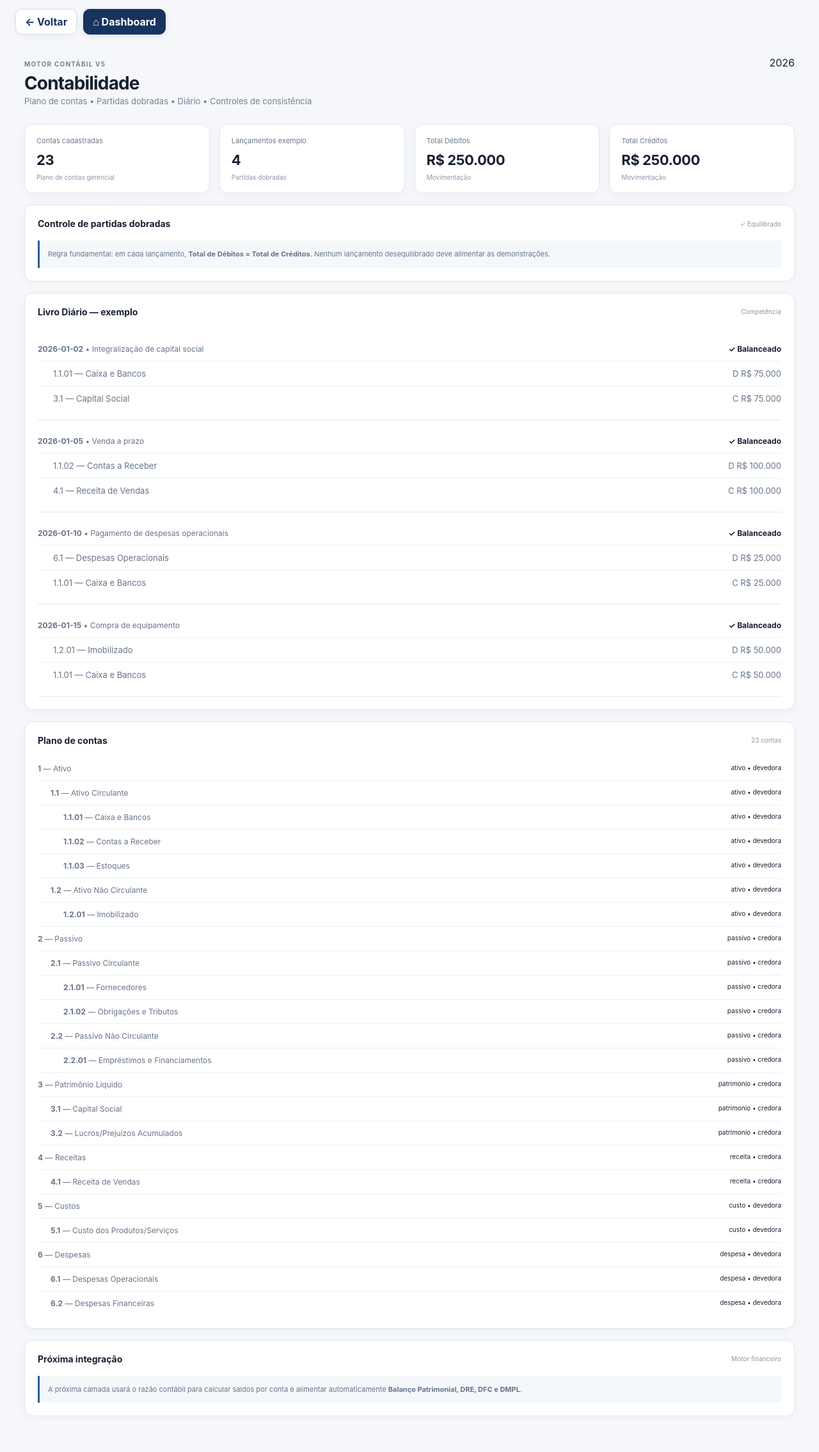
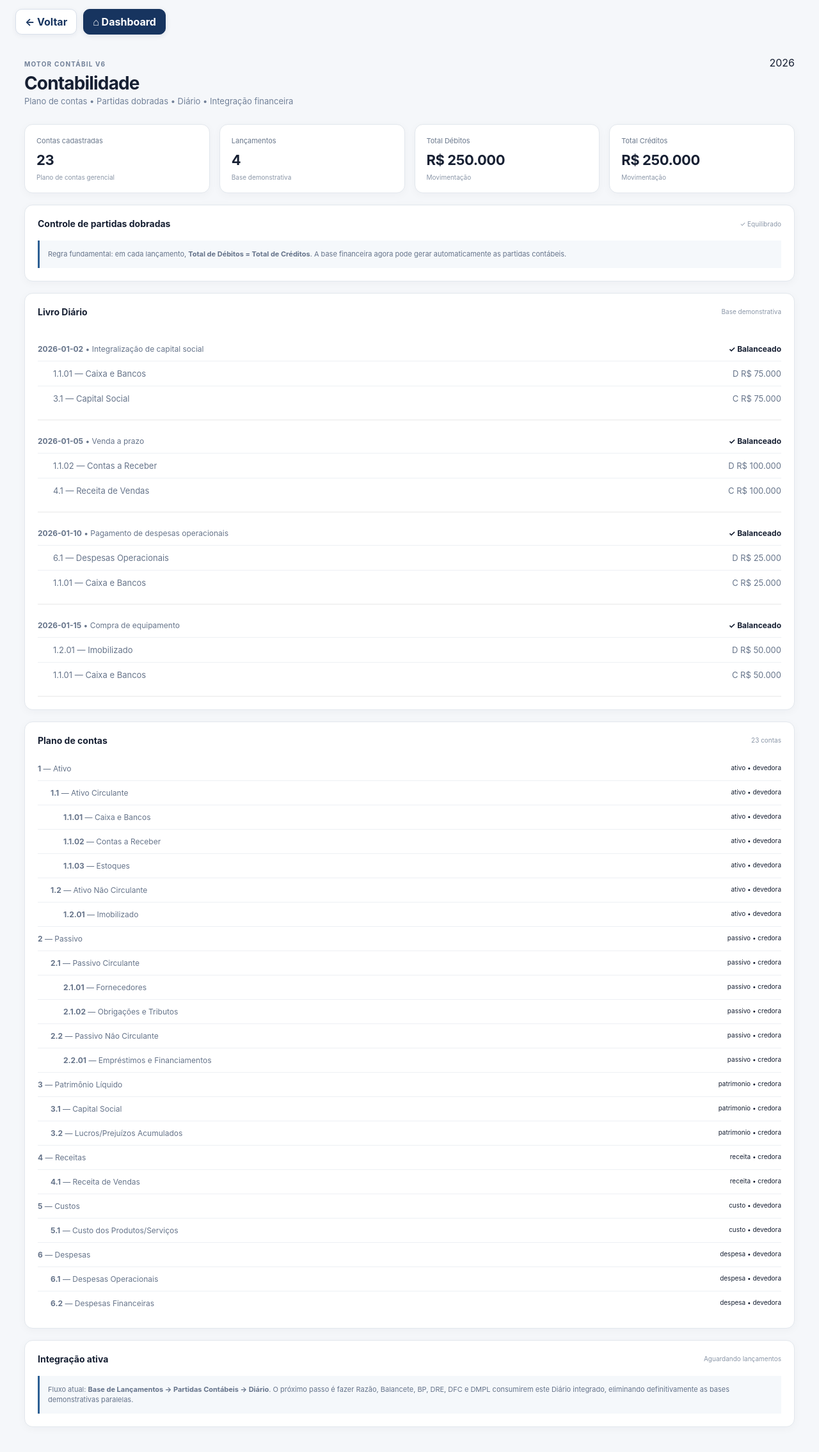
Before and after one commit to cardoso4009-byte/bp-financeiro-bi, a Next.js app: page /contabil in a window 1280 px wide. Shown: the top 2270 px of the page at 64% size. Built offline with nearby package versions, Linux system fonts and the light colour scheme.

Commit message:
feat: connect financial launch base to accounting journal

```diff
--- a/app/contabil/page.tsx
+++ b/app/contabil/page.tsx
@@ -1,35 +1,51 @@
 'use client'
 
-import { chartOfAccounts, sampleJournal, entryTotals, journalIsBalanced } from '@/lib/contabil-model'
+import { useEffect, useState } from 'react'
+import { chartOfAccounts, sampleJournal, entryTotals, journalIsBalanced, type JournalEntry } from '@/lib/contabil-model'
+import { journalFromLocalStorage } from '@/lib/financial-accounting-integration'
 
 const brl = (n: number) => n.toLocaleString('pt-BR', { style: 'currency', currency: 'BRL', maximumFractionDigits: 0 })
 
 export default function Contabil() {
-  const totalDebit = sampleJournal.reduce((s, e) => s + entryTotals(e).debit, 0)
-  const totalCredit = sampleJournal.reduce((s, e) => s + entryTotals(e).credit, 0)
+  const [journal, setJournal] = useState<JournalEntry[]>(sampleJournal)
+  const [integrationErrors, setIntegrationErrors] = useState<string[]>([])
+  const [integrated, setIntegrated] = useState(false)
+
+  useEffect(() => {
+    const result = journalFromLocalStorage()
+    if (result.entries.length) {
+      setJournal(result.entries)
+      setIntegrationErrors(result.errors)
+      setIntegrated(true)
+    }
+  }, [])
+
+  const totalDebit = journal.reduce((s, e) => s + entryTotals(e).debit, 0)
+  const totalCredit = journal.reduce((s, e) => s + entryTotals(e).credit, 0)
 
   return <main className="content" style={{ marginLeft: 0, width: '100%', maxWidth: 1400, margin: '0 auto' }}>
     <header>
-      <div><small>MOTOR CONTÁBIL V5</small><h1>Contabilidade</h1><p>Plano de contas • Partidas dobradas • Diário • Controles de consistência</p></div>
+      <div><small>MOTOR CONTÁBIL V6</small><h1>Contabilidade</h1><p>Plano de contas • Partidas dobradas • Diário • Integração financeira</p></div>
       <div className="period">2026</div>
     </header>
 
     <div className="cards">
       <div className="card"><span>Contas cadastradas</span><strong>{chartOfAccounts.length}</strong><small>Plano de contas gerencial</small></div>
-      <div className="card"><span>Lançamentos exemplo</span><strong>{sampleJournal.length}</strong><small>Partidas dobradas</small></div>
+      <div className="card"><span>Lançamentos</span><strong>{journal.length}</strong><small>{integrated ? 'Integrados da base financeira' : 'Base demonstrativa'}</small></div>
       <div className="card"><span>Total Débitos</span><strong>{brl(totalDebit)}</strong><small>Movimentação</small></div>
       <div className="card"><span>Total Créditos</span><strong>{brl(totalCredit)}</strong><small>Movimentação</small></div>
     </div>
 
     <section className="panel">
-      <div className="panel-title"><h2>Controle de partidas dobradas</h2><span>{journalIsBalanced(sampleJournal) ? '✓ Equilibrado' : '! Divergência'}</span></div>
-      <div className="note">Regra fundamental: em cada lançamento, <strong>Total de Débitos = Total de Créditos</strong>. Nenhum lançamento desequilibrado deve alimentar as demonstrações.</div>
+      <div className="panel-title"><h2>Controle de partidas dobradas</h2><span>{journalIsBalanced(journal) ? '✓ Equilibrado' : '! Divergência'}</span></div>
+      <div className="note">Regra fundamental: em cada lançamento, <strong>Total de Débitos = Total de Créditos</strong>. A base financeira agora pode gerar automaticamente as partidas contábeis.</div>
+      {integrationErrors.length > 0 && <div className="note" style={{ borderLeft: '4px solid #c33' }}><strong>Atenção na integração:</strong> {integrationErrors.join(' • ')}</div>}
     </section>
 
     <section className="panel wide">
-      <div className="panel-title"><h2>Livro Diário — exemplo</h2><span>Competência</span></div>
+      <div className="panel-title"><h2>Livro Diário</h2><span>{integrated ? 'Origem: Base de Lançamentos' : 'Base demonstrativa'}</span></div>
       <div className="rows">
-        {sampleJournal.map(entry => {
+        {journal.map(entry => {
           const totals = entryTotals(entry)
           return <div key={entry.id} style={{ padding: '14px 0', borderBottom: '1px solid #e8e8e8' }}>
             <div className="row"><span><strong>{entry.date}</strong> • {entry.description}</span><b>{totals.balanced ? '✓ Balanceado' : '!'}</b></div>
@@ -50,8 +66,8 @@ export default function Contabil() {
     </section>
 
     <section className="panel">
-      <div className="panel-title"><h2>Próxima integração</h2><span>Motor financeiro</span></div>
-      <div className="note">A próxima camada usará o razão contábil para calcular saldos por conta e alimentar automaticamente <strong>Balanço Patrimonial, DRE, DFC e DMPL</strong>.</div>
+      <div className="panel-title"><h2>Integração ativa</h2><span>{integrated ? '✓ Conectada' : 'Aguardando lançamentos'}</span></div>
+      <div className="note">Fluxo atual: <strong>Base de Lançamentos → Partidas Contábeis → Diário</strong>. O próximo passo é fazer Razão, Balancete, BP, DRE, DFC e DMPL consumirem este Diário integrado, eliminando definitivamente as bases demonstrativas paralelas.</div>
     </section>
   </main>
 }
```
